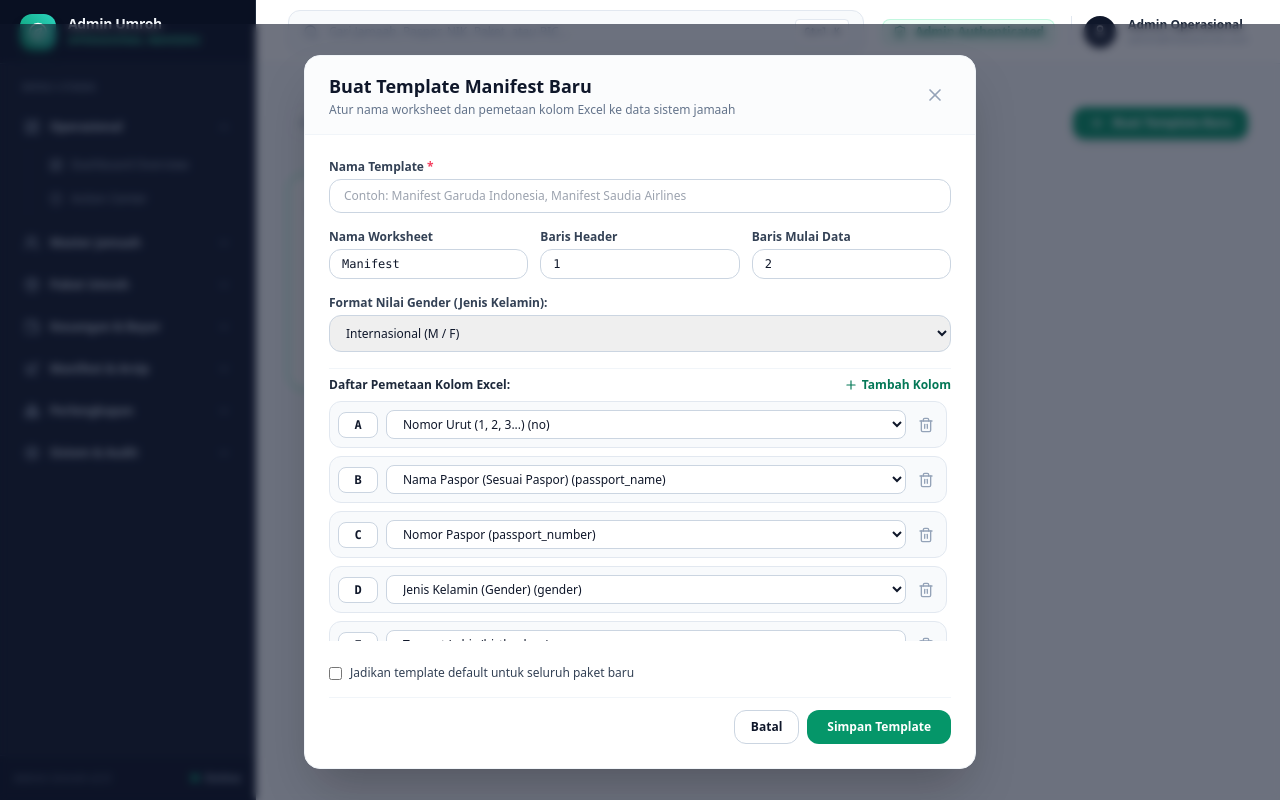
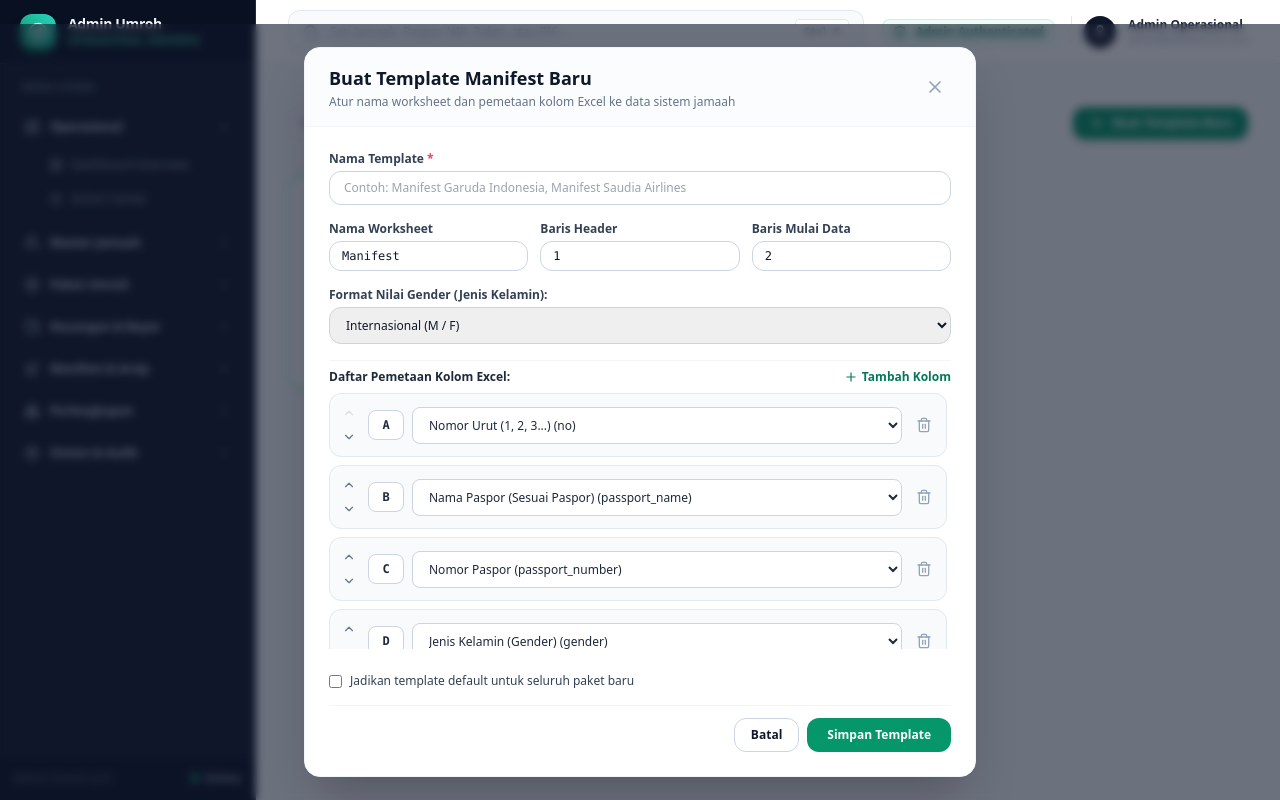
Before and after one commit to suhandfajr-source/admin-umroh, a Next.js app: page /pengaturan/template-manifest in a window 1280 px wide. Both pictures are taken after a click on the button "Buat Template Baru". Built offline with nearby package versions, Linux system fonts and the light colour scheme.

Commit message:
feat(manifest): add up/down reorder navigation buttons for manifest column mappings

```diff
--- a/src/app/pengaturan/template-manifest/page.tsx
+++ b/src/app/pengaturan/template-manifest/page.tsx
@@ -13,7 +13,10 @@ import {
   Edit,
   CheckCircle2,
   Sliders,
-  Layers
+  Layers,
+  ChevronUp,
+  ChevronDown,
+  ArrowUpDown
 } from 'lucide-react';
 import { Badge } from '@/components/ui/Badge';
 import { LoadingSpinner } from '@/components/ui/LoadingSpinner';
@@ -148,13 +151,54 @@ export default function ManifestTemplateSettingsPage() {
     setModalOpen(true);
   };
 
+  const getExcelColumnLetter = (index: number): string => {
+    let col = '';
+    let temp = index;
+    while (temp >= 0) {
+      col = String.fromCharCode((temp % 26) + 65) + col;
+      temp = Math.floor(temp / 26) - 1;
+    }
+    return col;
+  };
+
   const handleAddColumn = () => {
-    const nextCol = String.fromCharCode(65 + fieldMappings.length);
+    const nextCol = getExcelColumnLetter(fieldMappings.length);
     setFieldMappings([...fieldMappings, { col: nextCol, field: 'passport_name' }]);
   };
 
   const handleRemoveColumn = (idx: number) => {
-    setFieldMappings(fieldMappings.filter((_, i) => i !== idx));
+    const filtered = fieldMappings.filter((_, i) => i !== idx);
+    const reindexed = filtered.map((item, i) => ({
+      ...item,
+      col: getExcelColumnLetter(i),
+    }));
+    setFieldMappings(reindexed);
+  };
+
+  const handleMoveUp = (idx: number) => {
+    if (idx <= 0) return;
+    const updated = [...fieldMappings];
+    const temp = updated[idx];
+    updated[idx] = updated[idx - 1];
+    updated[idx - 1] = temp;
+    const reindexed = updated.map((item, i) => ({
+      ...item,
+      col: getExcelColumnLetter(i),
+    }));
+    setFieldMappings(reindexed);
+  };
+
+  const handleMoveDown = (idx: number) => {
+    if (idx >= fieldMappings.length - 1) return;
+    const updated = [...fieldMappings];
+    const temp = updated[idx];
+    updated[idx] = updated[idx + 1];
+    updated[idx + 1] = temp;
+    const reindexed = updated.map((item, i) => ({
+      ...item,
+      col: getExcelColumnLetter(i),
+    }));
+    setFieldMappings(reindexed);
   };
 
   const handleMappingChange = (idx: number, field: ManifestSystemField) => {
@@ -422,16 +466,39 @@ export default function ManifestTemplateSettingsPage() {
               </button>
             </div>
 
-            <div className="max-h-60 overflow-y-auto space-y-2 pr-1">
+            <div className="max-h-64 overflow-y-auto space-y-2 pr-1">
               {fieldMappings.map((mapping, idx) => (
-                <div key={idx} className="flex items-center gap-2 p-2 bg-slate-50 border border-slate-200 rounded-xl">
-                  <span className="w-10 px-2 py-1 bg-white border border-slate-300 rounded-lg text-xs font-mono font-bold text-center">
+                <div key={idx} className="flex items-center gap-2 p-2 bg-slate-50 hover:bg-slate-100/70 border border-slate-200 rounded-xl transition-colors">
+                  {/* Reorder Buttons */}
+                  <div className="flex flex-col gap-0.5">
+                    <button
+                      type="button"
+                      disabled={idx === 0}
+                      onClick={() => handleMoveUp(idx)}
+                      title="Geser Kolom ke Atas"
+                      className="p-1 text-slate-500 hover:text-emerald-700 hover:bg-white rounded transition-all disabled:opacity-20 disabled:hover:bg-transparent disabled:hover:text-slate-500"
+                    >
+                      <ChevronUp className="w-3.5 h-3.5" />
+                    </button>
+                    <button
+                      type="button"
+                      disabled={idx === fieldMappings.length - 1}
+                      onClick={() => handleMoveDown(idx)}
+                      title="Geser Kolom ke Bawah"
+                      className="p-1 text-slate-500 hover:text-emerald-700 hover:bg-white rounded transition-all disabled:opacity-20 disabled:hover:bg-transparent disabled:hover:text-slate-500"
+                    >
+                      <ChevronDown className="w-3.5 h-3.5" />
+                    </button>
+                  </div>
+
+                  <span className="w-9 py-1.5 bg-white border border-slate-300 rounded-lg text-xs font-mono font-bold text-slate-800 text-center shadow-2xs">
                     {mapping.col}
                   </span>
+
                   <select
                     value={mapping.field}
                     onChange={(e) => handleMappingChange(idx, e.target.value as ManifestSystemField)}
-                    className="flex-1 px-3 py-1 bg-white border border-slate-300 rounded-lg text-xs"
+                    className="flex-1 px-3 py-2 bg-white border border-slate-300 rounded-lg text-xs text-slate-800 font-medium focus:ring-2 focus:ring-emerald-500 focus:outline-none"
                   >
                     {AVAILABLE_SYSTEM_FIELDS.map(f => (
                       <option key={f.key} value={f.key}>
@@ -439,11 +506,13 @@ export default function ManifestTemplateSettingsPage() {
                       </option>
                     ))}
                   </select>
+
                   {fieldMappings.length > 1 && (
                     <button
                       type="button"
                       onClick={() => handleRemoveColumn(idx)}
-                      className="p-1 text-slate-400 hover:text-rose-600 rounded-lg"
+                      className="p-1.5 text-slate-400 hover:text-rose-600 hover:bg-rose-50 rounded-lg transition-colors"
+                      title="Hapus Kolom"
                     >
                       <Trash2 className="w-4 h-4" />
                     </button>
```
